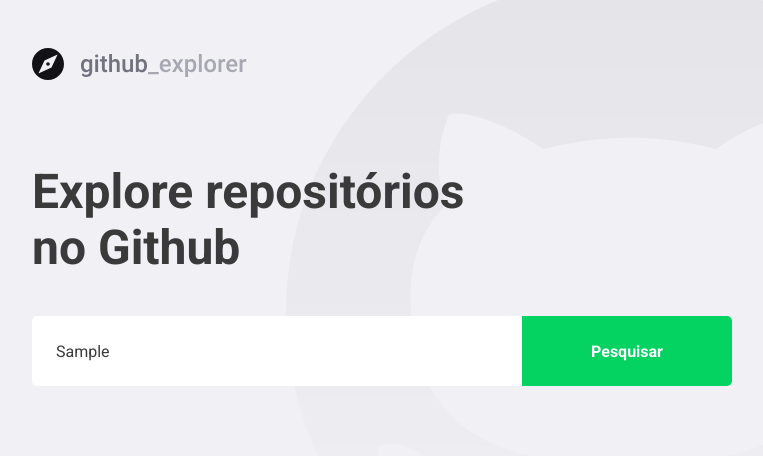
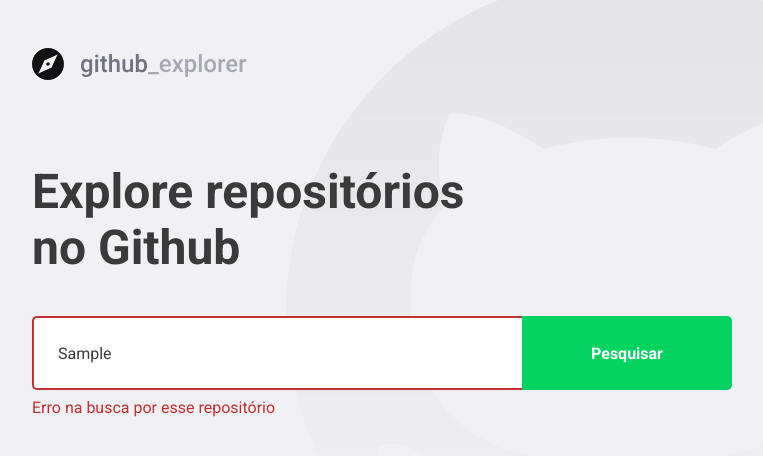
Before and after one commit to luca0898/n3_github_explorer, a React (Create React App) app: page / in a window 1280 px wide. Both pictures are taken after typing "Sample" into the empty fields and a click on the button "Pesquisar". Shown: the top 456 px of the page, without its empty margins (128-891 px from the left). Built offline with nearby package versions, Linux system fonts and the light colour scheme; no server answers.

Commit message:
feat: save state on local storage

```diff
--- a/src/pages/Dashboard/index.tsx
+++ b/src/pages/Dashboard/index.tsx
@@ -1,9 +1,9 @@
 /* eslint-disable no-use-before-define */
-import React, { FormEvent, useState } from 'react';
+import React, { FormEvent, useEffect, useState } from 'react';
 import { FiChevronRight } from "react-icons/fi";
 import logoImg from "../../assets/logo.svg";
-import { Form, Repositories, Title } from "./styles";
-import api from "../../services/api"
+import api from "../../services/api";
+import { Form, InputError, Repositories, Title } from "./styles";
 
 interface Repository {
   full_name: string;
@@ -16,28 +16,50 @@ interface Repository {
 
 const Dashboard: React.FC = () => {
   const [newRepo, setNewRepo] = useState("")
-  const [repositories, setRepositories] = useState<Repository[]>([]);
+  const [inputError, setInputError] = useState("")
+  const [repositories, setRepositories] = useState<Repository[]>(() => {
+    const storageRepositories = localStorage.getItem('@GithubExplorer:repositories');
+
+    if (storageRepositories) {
+      return JSON.parse(storageRepositories);
+    } else {
+      return [];
+    }
+  });
+
+  useEffect(() => {
+    localStorage.setItem('@GithubExplorer:repositories', JSON.stringify(repositories));
+  }, [repositories])
 
   async function handleAddRepository(
     event: FormEvent<HTMLFormElement>
   ): Promise<void> {
     event.preventDefault();
 
-    const response = await api.get<Repository>(`/repos/${newRepo}`);
+    if (!newRepo) {
+      setInputError("Digite o autor/nome do repositório")
+      return;
+    }
 
-    const repository = response.data;
+    try {
+      const response = await api.get<Repository>(`/repos/${newRepo}`);
 
-    setRepositories([...repositories, repository]);
-    setNewRepo("");
+      const repository = response.data;
+
+      setRepositories([...repositories, repository]);
+      setNewRepo("");
+      setInputError("")
+    } catch (error) {
+      setInputError("Erro na busca por esse repositório")
+    }
   }
-
 
   return (
     <>
       <img src={logoImg} alt="Github Explorer" />
       <Title>Explore repositórios no Github</Title>
 
-      <Form onSubmit={handleAddRepository}>
+      <Form hasError={!!inputError} onSubmit={handleAddRepository}>
         <input
           onChange={e => setNewRepo(e.target.value)}
           placeholder="Digite o nome do repositorio"
@@ -45,6 +67,8 @@ const Dashboard: React.FC = () => {
         />
         <button type="submit">Pesquisar</button>
       </Form>
+
+      { inputError && <InputError>{inputError}</InputError>}
 
       <Repositories>
         {repositories?.map(repository => (
--- a/src/pages/Dashboard/styles.ts
+++ b/src/pages/Dashboard/styles.ts
@@ -1,5 +1,9 @@
-import styled from "styled-components"
+import styled, { css } from "styled-components"
 import { shade } from "polished"
+
+interface FormProps {
+  hasError: boolean;
+}
 
 export const Title = styled.h1`
   font-size: 48px;
@@ -10,7 +14,7 @@ export const Title = styled.h1`
   margin-top: 80px;
 `
 
-export const Form = styled.form`
+export const Form = styled.form<FormProps>`
   margin-top: 40px;
   max-width: 700px;
 
@@ -23,6 +27,12 @@ export const Form = styled.form`
     border:0;
     border-radius: 5px 0 0 5px;
     color: #3A3A3A;
+    border: 2px solid #FFF;
+    border-right: 0;
+
+    ${(props) => props.hasError && css`
+      border-color: #c53030;
+    `}
 
     &::placeholder{
       color: #a8a8b3;
@@ -30,14 +40,15 @@ export const Form = styled.form`
   }
 
   button {
-    height: 70px;
+    height: 74px;
     width: 210px;
     background: #04D361;
-    border-radius: 0 5px 5px 0;
+    border-radius: 0px 5px 5px 0px;
     border:0;
     color: #FFF;
     font-weight: bold;
     transition: background-color 0.2;
+    outline: 0;
 
     &:hover {
       background: ${shade(0.2, '#04D361')};
@@ -99,3 +110,10 @@ export const Repositories = styled.div`
   }
 
 `;
+
+
+export const InputError = styled.span`
+  display: block;
+  color: #c53030;
+  margin-top: 8px;
+`
```
